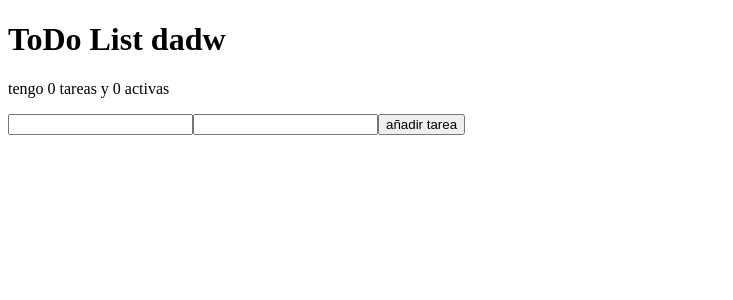
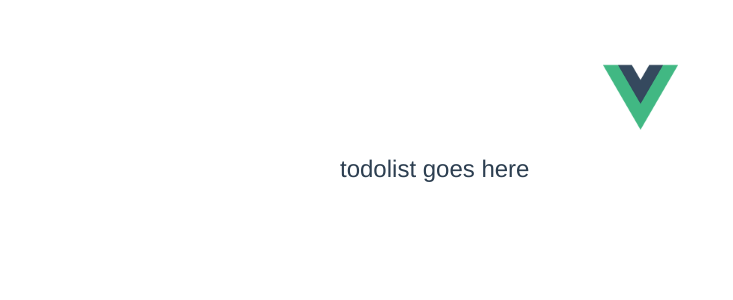
Before and after one commit to PimubiWeb/todocli, a Vue app: page / in a window 1280 px wide. Shown: the top 300 px of the page, without its empty margins (0-733 px from the left). Built offline with nearby package versions, Linux system fonts and the light colour scheme.

Commit message:
initial version structure

```diff
--- a/src/App.vue
+++ b/src/App.vue
@@ -1,25 +1,41 @@
 <template>
-  <div id="app">
-
-    <!--HEADER-->
-    <header>
-        <h1>ToDo List dadw</h1>
-    </header>
-
-    <!-- Tarea -->
-    <Tarea></Tarea>
-
+  <div id="app" class="container">
+    <img src="./assets/logo.png" class="logo">
+    <todolist></todolist>
 
   </div>
 </template>
 
 <script>
-import Tarea from './components/Tarea.vue'
+import todolist from './components/todolist.vue'
 
 export default {
   name: 'App',
   components: {
-    Tarea
+    todolist
   }
 }
 </script>
+<style>
+* {
+  box-sizing: border-box;
+}
+.container {
+  max-width: 600px;
+  margin: 0 auto;
+}
+#app {
+  font-family: 'Avenir', Helvetica, Arial, sans-serif;
+  -webkit-font-smoothing: antialiased;
+  -moz-osx-font-smoothing: grayscale;
+  /* text-align: center; */
+  color: #2c3e50;
+  margin-top: 60px;
+  font-size: 24px;
+}
+.logo {
+  display: block;
+  margin: 20px auto;
+  height: 75px;
+}
+</style>
--- a/src/components/Tarea.vue
+++ /dev/null
@@ -1,81 +0,0 @@
-<template>
-  <ol>
-    <!-- TAREA -->
-    <li v-for="(tarea, index) in tarea_array" :key="index">
-        <strong>{{tarea.nombre}}</strong> <i>{{tarea.descripcion}}</i> {{tarea.fecha}}
-        <span v-on:click="cambiarestado(index)">{{tarea.completado}}</span>
-        <button v-on:click="borrartarea(index)">borrar</button>
-    </li>
-  </ol>
-
-  <!-- NOTIFICACION DE TAREAS -->
-  <p>tengo {{tarea_array.length}} tareas y {{activas}} activas</p>
-  <input type="text" v-model="tarea">
-  <input type="text" v-model="descripcion">
-  <button v-on:click="metertarea">añadir tarea</button>
-</template>
-
-<script>
-export default {
-  name: 'Tarea',
-
-    data() {
-        return {
-            tarea: "",
-            descripcion: "",
-            tarea_array: [],
-        }
-    },
-    methods: {
-        metertarea() { //METODO PARA AÑADIR UNA NUEVA TAREA A LA LISTA
-            this.tarea_array.push({
-                nombre: this.tarea,
-                descripcion: this.descripcion,
-                fecha: new Date().toDateString(),
-                prioridad: 0, //0 alta, 1 media, 2 baja
-                completado: false});
-
-            //subir al localstorage
-            this.subirlocalstorage();
-        },
-        cambiarestado(index){ //METODO QUE CAMBIA EL ESTADO BOOLEANO
-            //this.tarea_array[index].completado ? this.tarea_array[index].completado = false : this.tarea_array[index].completado = true;
-            this.tarea_array[index].completado = !this.tarea_array[index].completado;
-            this.subirlocalstorage();
-        },
-        borrartarea(index){ //METODO QUE BORRA UNA TAREA
-            this.tarea_array.splice(index, 1);
-            this.subirlocalstorage();
-        },
-        subirlocalstorage(){
-            //subir al localstorage
-            localStorage.setItem('tarea_array', JSON.stringify(this.tarea_array));
-        }
-
-    },
-    computed: { //CAMPOS CALCULADOS
-
-        activas(){ //metodo calculado que saca todas las ta
-            let contador = 0
-            this.tarea_array.forEach(t => {
-                t.completado ? "" : contador++;
-            });
-            return contador;
-        },
-        completadas(){
-            return this.tarea_array;
-        }
-
-    },
-    mounted(){ // Called right before the mounting begins: the render function is about to be called for the first time.
-
-            //bajar local storage
-            if(JSON.parse(localStorage.getItem('tarea_array')))
-                this.tarea_array = JSON.parse(localStorage.getItem('tarea_array'));
-    }
-}
-</script>
-
-<!-- Add "scoped" attribute to limit CSS to this component only -->
-<style scoped>
-</style>
--- /dev/null
+++ b/src/components/todolist.vue
@@ -0,0 +1,15 @@
+<template>
+  <div class="container">
+      todolist goes here
+  </div>
+</template>
+
+<script>
+export default {
+  name: 'todolist',
+}
+</script>
+
+<!-- Add "scoped" attribute to limit CSS to this component only -->
+<style>
+</style>
```
Also changed, not shown: firebase.json (deleted), 2 other files (tests, documents, lock files or other folders).
